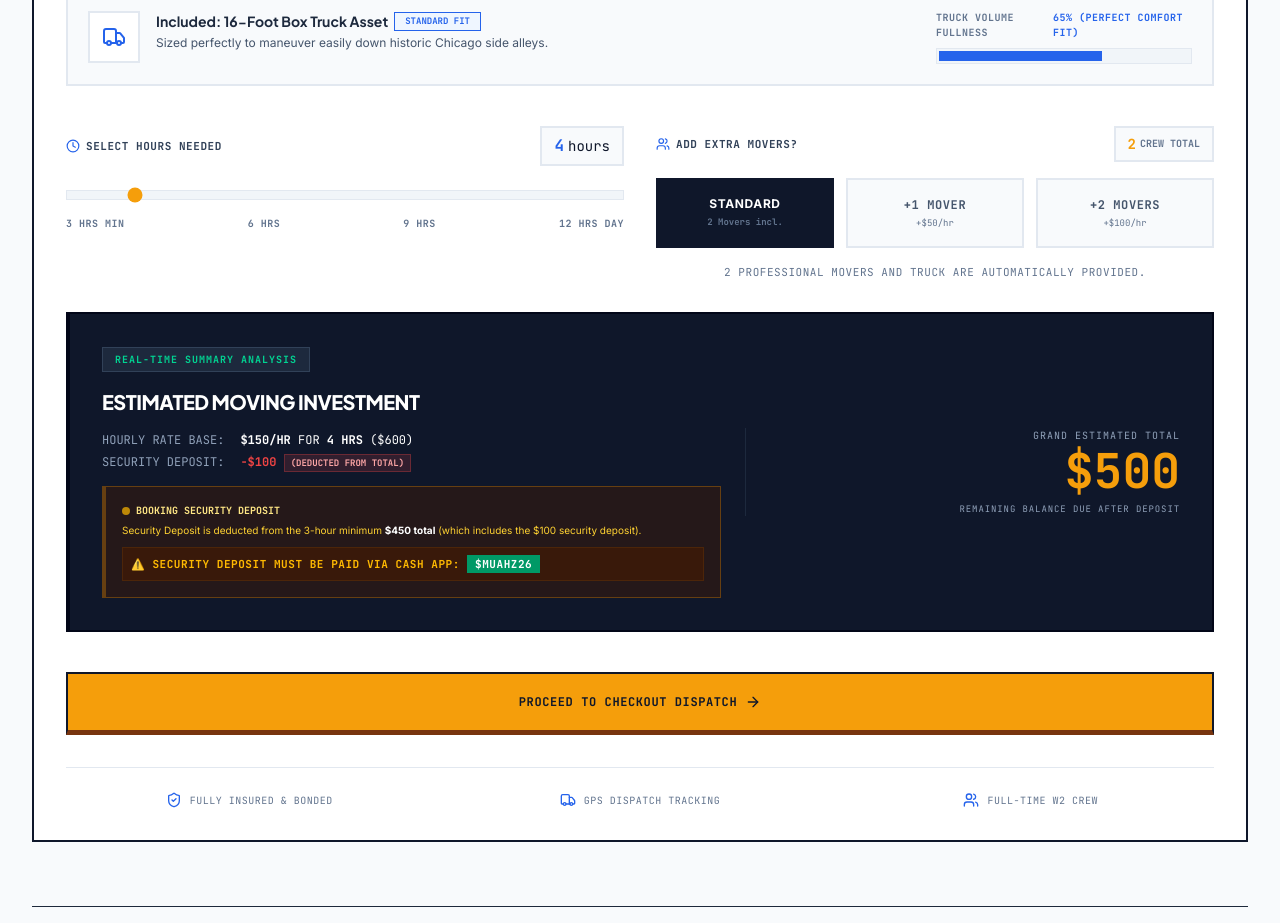
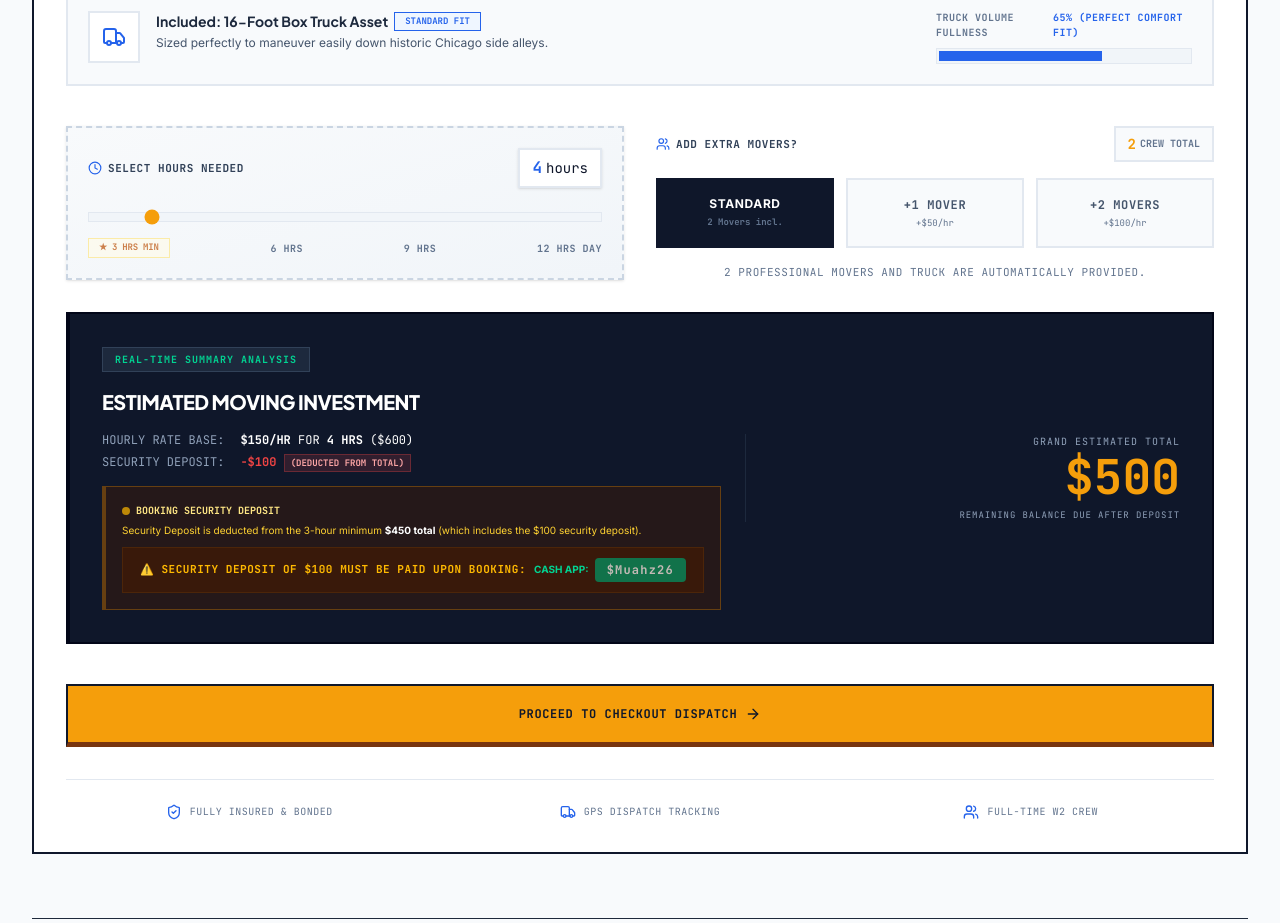
Before and after one commit to NextSocialNetwork/Movers312.Com, a React (Vite) app: page / in a window 1280 px wide. Shown: the part 1560-2483 px from the top of the page. Built offline with nearby package versions, Linux system fonts and the light colour scheme.

Commit message:
feat: enhance UI and clarify security deposit
Improve booking flow UI, update display branding, and clarify security deposit requirements and payment instructions across the application.

```diff
--- a/index.html
+++ b/index.html
@@ -3,7 +3,7 @@
   <head>
     <meta charset="UTF-8" />
     <meta name="viewport" content="width=device-width, initial-scale=1.0" />
-    <title>My Google AI Studio App</title>
+    <title>Mega Moving Chicago - Moving Company</title>
   </head>
   <body>
     <div id="root"></div>
--- a/metadata.json
+++ b/metadata.json
@@ -1,5 +1,5 @@
 {
-  "name": "Mega Moving Chicago",
+  "name": "Mega Moving Chicago - Moving Company",
   "description": "Professional moving services in Chicago with 16 foot box truck and professional movers included. Clear hourly rate of $150/hour with a 3-hour minimum.",
   "requestFramePermissions": [],
   "majorCapabilities": ["MAJOR_CAPABILITY_SERVER_SIDE_GEMINI_API"]
--- a/src/App.tsx
+++ b/src/App.tsx
@@ -417,11 +417,11 @@ export default function App() {
 
               {/* Cash App Payment Notification on Success */}
               <div className="bg-amber-50 border-2 border-amber-305 rounded-none p-5 text-left max-w-lg mx-auto space-y-2 font-mono">
-                <span className="text-[10px] text-amber-800 font-extrabold uppercase block tracking-wider">⚠️ Paid Security Deposit Required</span>
-                <p className="text-[11px] text-slate-700 leading-relaxed font-sans normal-case font-medium">To lock your dispatch slot, the <strong className="text-slate-900">$100 security deposit</strong> must be paid via Cash App. This is deducted from the 3-hour minimum ($450 total base including the $100 security deposit), leaving a Grand Total of <strong className="text-slate-950 font-bold">${newestBooking.totalCost}</strong> due on the move day.</p>
-                <div className="bg-white p-2.5 border border-amber-200 text-xs font-black select-all flex items-center justify-between text-slate-900">
-                  <span>CASH APP TAG:</span>
-                  <span className="text-emerald-600 bg-emerald-50 px-2.5 py-1 border border-emerald-200 text-[13px] font-black select-all font-mono">$Muahz26</span>
+                <span className="text-[10px] text-amber-800 font-extrabold uppercase block tracking-wider leading-relaxed text-center">⚠️ Security Deposit of $100 Must be Paid Upon Booking:</span>
+                <p className="text-[11px] text-slate-700 leading-relaxed font-sans normal-case font-medium text-center">To lock your dispatch slot, the <strong className="text-slate-900">$100 security deposit</strong> must be paid via Cash App. This is deducted from the 3-hour minimum ($450 total base including the $100 security deposit), leaving a Grand Total of <strong className="text-slate-950 font-bold">${newestBooking.totalCost}</strong> due on the move day.</p>
+                <div className="bg-white p-3 border border-amber-200 text-xs font-black select-all flex flex-col items-center justify-center gap-2 text-slate-900 text-center">
+                  <span className="text-[10px] tracking-wider text-slate-500 font-mono uppercase">CASH APP:</span>
+                  <span className="text-white bg-emerald-600 px-4 py-1.5 border border-emerald-500 text-[14px] font-black tracking-widest select-all font-mono rounded animate-pulse inline-block normal-case">$Muahz26</span>
                 </div>
               </div>
 
@@ -691,8 +691,8 @@ export default function App() {
                   <Clock className="w-3.5 h-3.5 text-brand-gold" />
                   What happens next?
                 </p>
-                <p className="text-[10px] leading-normal text-slate-350 uppercase">
-                  1. Send the <strong>$100 Security Deposit</strong> via Cash App: <strong className="text-white bg-emerald-600 px-1 p-0.5 rounded font-mono select-all">$Muahz26</strong>.
+                <p className="text-[10px] leading-normal text-slate-350 uppercase flex flex-wrap items-center gap-1">
+                  1. Send the <strong>$100 Security Deposit</strong> via Cash App: <span className="text-emerald-400 font-bold ml-1 normal-case">Cash App:</span> <strong className="text-white bg-emerald-600 px-2 py-0.5 rounded font-mono select-all animate-pulse normal-case">$Muahz26</strong>.
                 </p>
                 <p className="text-[10px] leading-normal text-slate-350 uppercase">
                   2. This is fully deducted from your 3-hr minimum ($450 base, leaving a grand total of <strong>${selectedInquiry.totalCost}</strong> payable day of move).
--- a/src/components/BookingForm.tsx
+++ b/src/components/BookingForm.tsx
@@ -237,8 +237,12 @@ export default function BookingForm({ calculatedData, onBack, onBookingSuccess }
               <p className="text-xs leading-relaxed font-sans font-medium normal-case">
                 Our 3-hour minimum is <strong className="text-amber-950 font-bold">$450 total</strong> which includes the <strong className="text-amber-950 font-bold">$100 security deposit</strong>. The security deposit is deducted from your moving total, leaving a remaining balance of <strong className="text-amber-100 bg-[#0f172a] px-1.5 py-0.5">${calculatedData.totalPrice}</strong> on completion.
               </p>
-              <div className="bg-amber-100 p-3 border border-amber-300 font-mono text-[10px] font-black uppercase text-amber-950">
-                ⚠️ Security Deposit Must be Paid via Cash App: <span className="bg-emerald-600 text-white px-2 py-0.5 text-xs inline-block tracking-widest select-all font-bold font-mono">$Muahz26</span>
+              <div className="bg-amber-100 p-3 border border-amber-300 font-mono text-[10px] font-black uppercase text-amber-950 flex flex-col sm:flex-row items-center justify-center gap-2 text-center">
+                <span>⚠️ Security Deposit of $100 Must be Paid Upon Booking:</span>
+                <div className="flex items-center gap-1.5 justify-center font-sans tracking-normal font-medium normal-case">
+                  <span className="text-emerald-700 font-extrabold uppercase text-[10px]">Cash App:</span>
+                  <span className="bg-emerald-600 text-white px-3 py-1 text-xs inline-block tracking-widest select-all font-black font-mono rounded animate-pulse normal-case">$Muahz26</span>
+                </div>
               </div>
             </div>
 
--- a/src/components/MyBookings.tsx
+++ b/src/components/MyBookings.tsx
@@ -82,7 +82,7 @@ export default function MyBookings({ bookings, onRefresh, onSelectBooking }: MyB
                   </div>
                   <div className="text-right">
                     <span className="text-lg font-black text-[#2563eb] block">${booking.totalCost}</span>
-                    <span className="text-[9px] uppercase font-bold text-slate-500 block">Est {booking.estimatedHours} hrs</span>
+                    <span className="text-[9px] uppercase font-bold text-slate-500 block">Est {booking.estimatedHours} Hours {booking.estimatedHours === 3 && '(Min Required)'}</span>
                     <span className="text-[8px] uppercase font-bold text-emerald-800 bg-emerald-50 border border-emerald-200 px-1 py-0.5 inline-block mt-1">Deposit Deducted</span>
                   </div>
                 </div>
--- a/src/components/QuoteCalculator.tsx
+++ b/src/components/QuoteCalculator.tsx
@@ -193,12 +193,12 @@ export default function QuoteCalculator({ onCalculate, initialData }: QuoteCalcu
         {/* Sliders / Hour adjustments */}
         <div className="grid grid-cols-1 md:grid-cols-2 gap-8 pt-2">
           {/* Hour Selector Slider (Abides by 3 hour min) */}
-          <div className="space-y-4">
+          <div className="space-y-4 p-5 bg-gradient-to-br from-slate-50 to-slate-100 border-2 border-dashed border-slate-300 rounded-none relative shadow-sm hover:border-[#2563eb]/40 transition-colors">
             <div className="flex justify-between items-center">
-              <label className="text-[11px] font-bold text-slate-700 tracking-wider uppercase flex items-center gap-1.5 font-mono">
+              <label className="text-[11px] font-bold text-slate-700 tracking-wider uppercase flex items-center gap-1.5 font-mono font-bold">
                 <Clock className="w-3.5 h-3.5 text-[#2563eb]" /> Select Hours Needed
               </label>
-              <div className="flex items-center gap-1 text-sm bg-slate-50 px-3 py-1.5 border-2 border-slate-200 text-slate-900 font-mono">
+              <div className="flex items-center gap-1 text-sm bg-white px-3 py-1.5 border-2 border-slate-200 text-slate-900 font-mono shadow-sm">
                 <span className="font-bold text-[#2563eb] text-base">{displayHours}</span>
                 <span className="text-slate-550">hours</span>
               </div>
@@ -213,8 +213,8 @@ export default function QuoteCalculator({ onCalculate, initialData }: QuoteCalcu
               onChange={(e) => setHoursNeeded(parseInt(e.target.value))}
               className="w-full h-2.5 bg-slate-100 rounded-none appearance-none cursor-pointer accent-[#f59e0b] border border-slate-200"
             />
-            <div className="flex justify-between text-[10px] font-bold uppercase tracking-wider text-slate-500 font-mono">
-              <span>3 Hrs Min</span>
+            <div className="flex justify-between text-[10px] items-center font-bold uppercase tracking-wider text-slate-500 font-mono">
+              <span className="text-amber-700 bg-amber-50 px-2.5 py-0.5 border border-amber-200 font-extrabold animate-pulse tracking-tight text-[9px] rounded-none select-none">★ 3 Hrs Min</span>
               <span>6 Hrs</span>
               <span>9 Hrs</span>
               <span>12 Hrs Day</span>
@@ -296,8 +296,12 @@ export default function QuoteCalculator({ onCalculate, initialData }: QuoteCalcu
                 <p className="text-slate-350 leading-relaxed font-sans normal-case">
                   Security Deposit is deducted from the 3-hour minimum <strong className="text-white">$450 total</strong> (which includes the $100 security deposit).
                 </p>
-                <div className="mt-2 text-amber-400 font-black tracking-wider text-[11px] bg-amber-950/60 p-2 border border-amber-500/10">
-                  ⚠️ Security Deposit Must be Paid via Cash App: <span className="text-white bg-emerald-600 px-2 py-0.5 select-all">$Muahz26</span>
+                <div className="mt-2 text-amber-400 font-black tracking-wider text-[11px] bg-amber-950/60 p-2.5 border border-amber-500/10 flex flex-col sm:flex-row items-center justify-center gap-2 text-center">
+                  <span>⚠️ Security Deposit of $100 Must be Paid Upon Booking:</span>
+                  <div className="flex items-center gap-1.5 justify-center font-sans tracking-normal font-medium normal-case">
+                    <span className="text-emerald-400 font-extrabold uppercase text-[10px]">Cash App:</span>
+                    <span className="text-white bg-emerald-600 px-3 py-1 select-all rounded font-mono font-black text-xs inline-block tracking-widest animate-pulse normal-case">$Muahz26</span>
+                  </div>
                 </div>
               </div>
 
```
